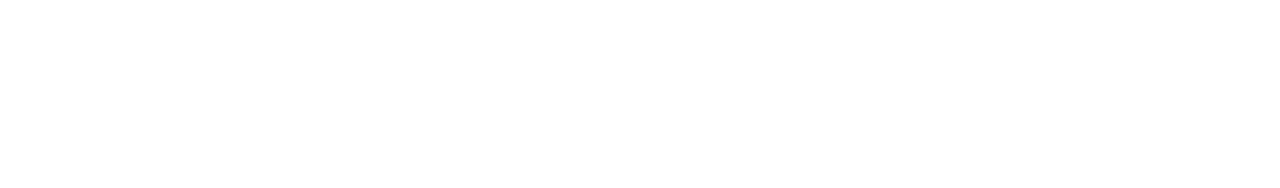
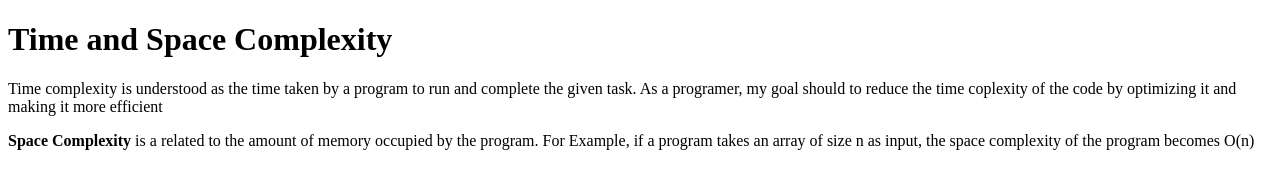
Before and after one commit to acciojob/time-and-space-complexity-sTarAvinash, a website: page main.html in a window 1280 px wide. Drawn offline with Linux system fonts and the light colour scheme.

Commit message:
created a submission

```diff
--- a/main.html
+++ b/main.html
@@ -8,6 +8,15 @@
 
 <body>
 	<!-- the entire body must be written by student -->
+	<h1>Time and Space Complexity</h1>
+    <p>
+        Time complexity is understood as the time taken by a program to run and complete the given task. As a programer,
+        my goal should to reduce the time coplexity of the code by optimizing it and making it more efficient
+    </p>
+    <p>
+        <b>Space Complexity</b> is a related to the amount of memory occupied by the program. For Example, if a program
+        takes an array of size n as input, the space complexity of the program becomes O(n)
+    </p>
     <script type="text/javascript" src="./script.js">
 </script>
 
```
